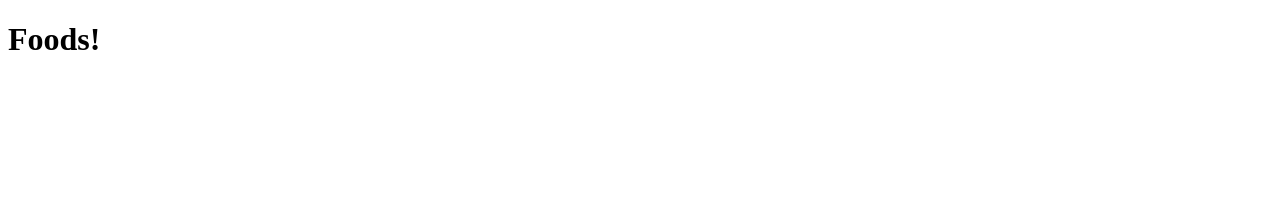
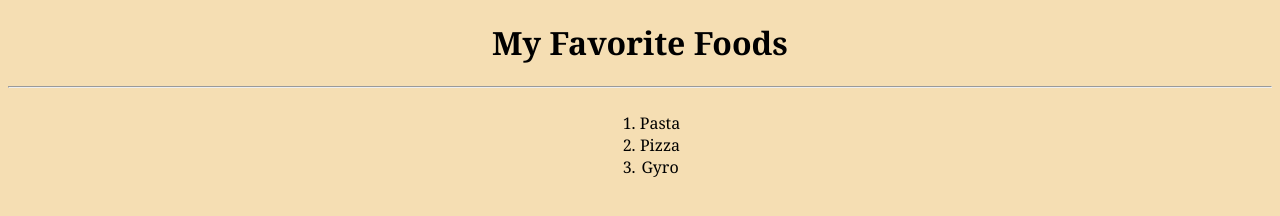
Before and after one commit to nicholasd-uci/EXPS001, a website: page public/foods.html in a window 1280 px wide. Drawn offline with Linux system fonts and the light colour scheme.

Commit message:
updated files to render info for .get request

```diff
--- a/public/foods.html
+++ b/public/foods.html
@@ -1,11 +1,35 @@
 <!DOCTYPE html>
 <html lang="en">
+
 <head>
     <meta charset="UTF-8">
     <meta name="viewport" content="width=device-width, initial-scale=1.0">
-    <title>Document</title>
+    <title>foods</title>
+    <style>
+        body{
+            background-color: wheat;
+            text-align: center;
+            font-family: Cambria, Cochin, Georgia, Times, 'Times New Roman', serif;
+        }
+        .container{
+            display: flex;
+            justify-content: center;
+        }
+    </style>
 </head>
+
 <body>
-    <h1> Foods! </h1>
+    <h1> My Favorite Foods</h1>
+        <hr>
+    <div class="container">
+        <p>
+            <ol>
+                <li>Pasta</li>
+                <li>Pizza</li>
+                <li>Gyro</li>
+            </ol>
+        </p>
+    </div>
+
 </body>
 </html>
```
Also changed, not shown: public/index.html (+7 -0 lines).
